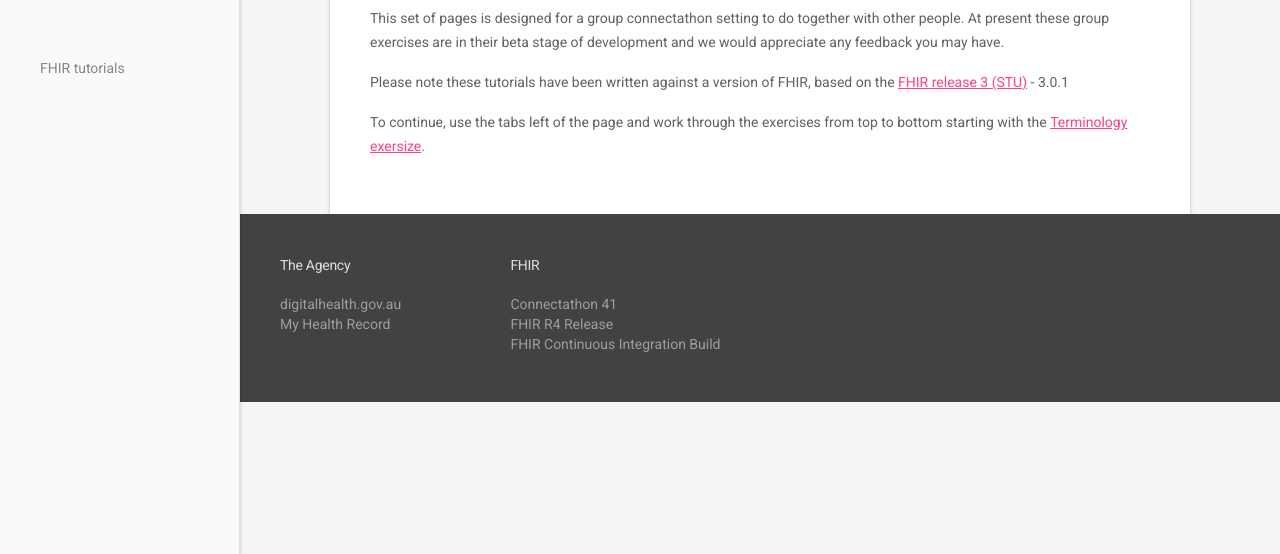
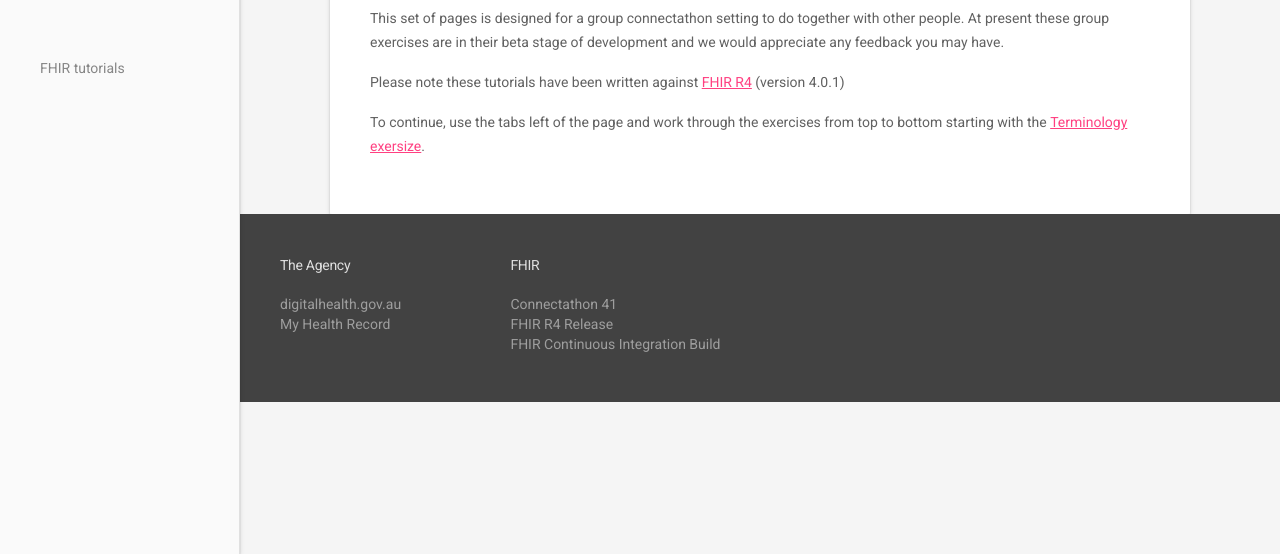
Before and after one commit to fhir-drills/fhir-drills.github.io, a plain HTML site: page exercises.html in a window 1280 px wide. Shown: the part 246-800 px from the top of the page. Drawn offline with nearby package versions, Linux system fonts and the light colour scheme; a script that the page names is missing.

Commit message:
Update exercises to R4

```diff
--- a/exercises.html
+++ b/exercises.html
@@ -117,7 +117,7 @@
                             <h4>FHIR<sup>®</sup> group exercises</h4>
                             <p>This set of pages is designed for a group connectathon setting to do together with other people. At present these group exercises are in their beta stage of development and we would appreciate any feedback you may have.</p>
 
-                            <p>Please note these tutorials have been written against a version of FHIR, based on the <a href="http://hl7.org/fhir/R4/">FHIR release 3 (STU)</a> - 3.0.1</p>
+                            <p>Please note these tutorials have been written against <a href="http://hl7.org/fhir/R4/">FHIR R4</a> (version 4.0.1)</p>
 
                             <p>To continue, use the tabs left of the page and work through the exercises from top to bottom starting with the <a href="./terminology-exercise.html">Terminology exersize</a>.</p>
 						</div>
```
